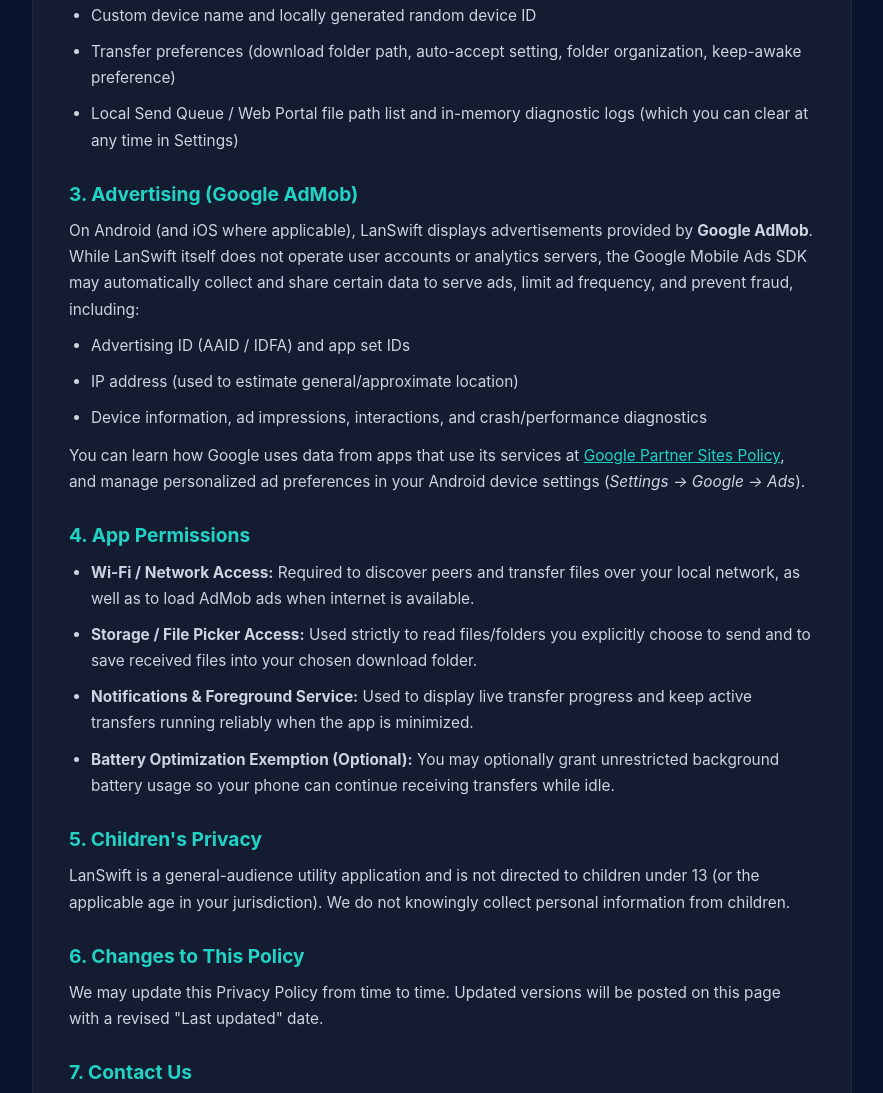
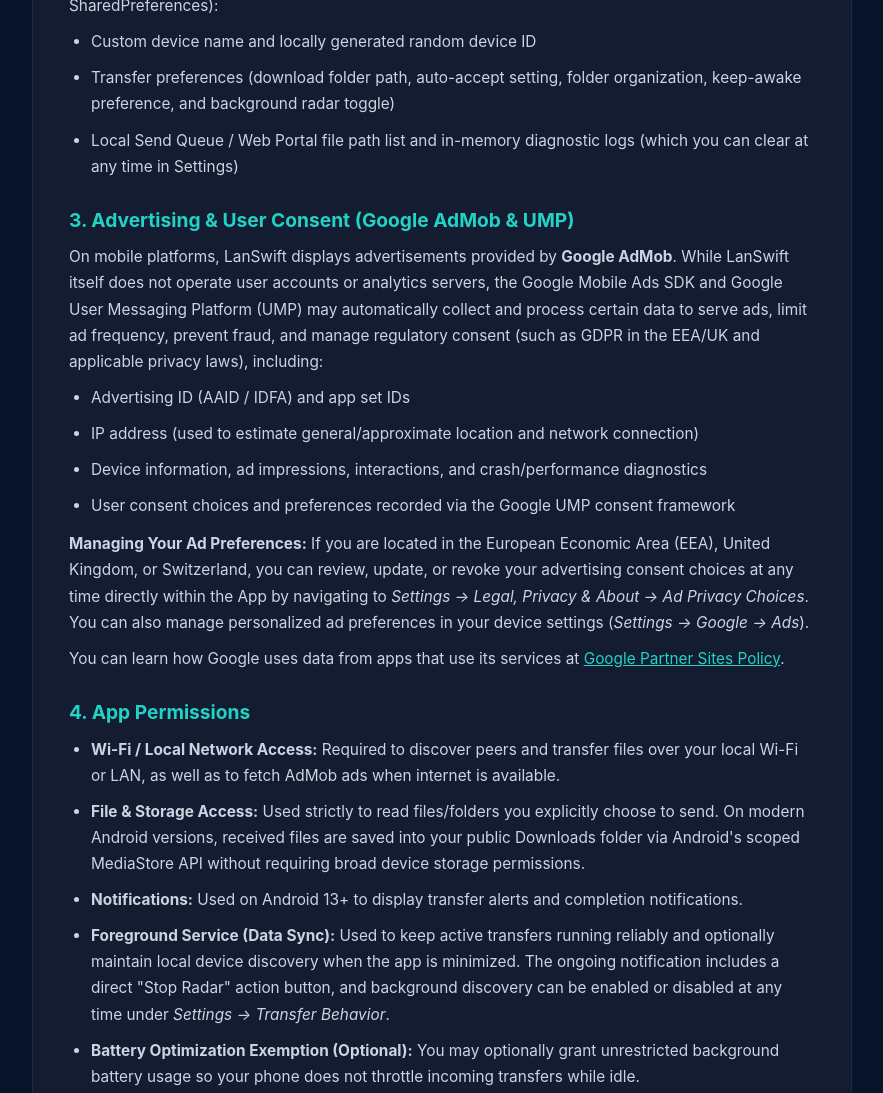
Before and after one commit to DwiYI/lanswift-website, a plain HTML site: page privacy.html in a window 1280 px wide. Shown: the part 732-1825 px from the top of the page, without its empty margins (198-1081 px from the left). Drawn offline with Linux system fonts and the light colour scheme.

Commit message:
Update Privacy Policy and Terms for AdMob UMP, Web Portal PIN, and MediaStore

```diff
--- a/privacy.html
+++ b/privacy.html
@@ -36,38 +36,42 @@
     <ul>
       <li><strong>No Cloud Storage:</strong> Files you send or receive are never uploaded to our servers or third-party file servers.</li>
       <li><strong>Local Network Discovery:</strong> To discover nearby devices running LanSwift on the same Wi-Fi network, the App broadcasts and responds to UDP beacons containing your configured device name, platform type, a randomly generated local device ID, and transfer port number.</li>
-      <li><strong>Web Portal Mode:</strong> When you enable the HTTP Web App Server, files in your Send Queue are served locally over your LAN IP address for devices you share the URL/QR code with.</li>
+      <li><strong>Web Portal Mode:</strong> When you enable the HTTP Web App Server, files in your Send Queue are served locally over your LAN IP address protected by a randomly generated 4-digit PIN session code for authorized devices you share the URL/QR code with.</li>
     </ul>
 
     <h2>2. Data Stored Locally on Your Device</h2>
     <p>The App stores preferences locally on your device using standard platform storage (such as Android SharedPreferences):</p>
     <ul>
       <li>Custom device name and locally generated random device ID</li>
-      <li>Transfer preferences (download folder path, auto-accept setting, folder organization, keep-awake preference)</li>
+      <li>Transfer preferences (download folder path, auto-accept setting, folder organization, keep-awake preference, and background radar toggle)</li>
       <li>Local Send Queue / Web Portal file path list and in-memory diagnostic logs (which you can clear at any time in Settings)</li>
     </ul>
 
-    <h2>3. Advertising (Google AdMob)</h2>
+    <h2>3. Advertising &amp; User Consent (Google AdMob &amp; UMP)</h2>
     <p>
-      On Android (and iOS where applicable), LanSwift displays advertisements provided by <strong>Google AdMob</strong>. While LanSwift itself does not operate user accounts or analytics servers, the Google Mobile Ads SDK may automatically collect and share certain data to serve ads, limit ad frequency, and prevent fraud, including:
+      On mobile platforms, LanSwift displays advertisements provided by <strong>Google AdMob</strong>. While LanSwift itself does not operate user accounts or analytics servers, the Google Mobile Ads SDK and Google User Messaging Platform (UMP) may automatically collect and process certain data to serve ads, limit ad frequency, prevent fraud, and manage regulatory consent (such as GDPR in the EEA/UK and applicable privacy laws), including:
     </p>
     <ul>
       <li>Advertising ID (AAID / IDFA) and app set IDs</li>
-      <li>IP address (used to estimate general/approximate location)</li>
+      <li>IP address (used to estimate general/approximate location and network connection)</li>
       <li>Device information, ad impressions, interactions, and crash/performance diagnostics</li>
+      <li>User consent choices and preferences recorded via the Google UMP consent framework</li>
     </ul>
     <p>
+      <strong>Managing Your Ad Preferences:</strong> If you are located in the European Economic Area (EEA), United Kingdom, or Switzerland, you can review, update, or revoke your advertising consent choices at any time directly within the App by navigating to <em>Settings &rarr; Legal, Privacy &amp; About &rarr; Ad Privacy Choices</em>. You can also manage personalized ad preferences in your device settings (<em>Settings &rarr; Google &rarr; Ads</em>).
+    </p>
+    <p>
       You can learn how Google uses data from apps that use its services at
-      <a href="https://policies.google.com/technologies/partner-sites" target="_blank" rel="noopener noreferrer">Google Partner Sites Policy</a>,
-      and manage personalized ad preferences in your Android device settings (<em>Settings &rarr; Google &rarr; Ads</em>).
+      <a href="https://policies.google.com/technologies/partner-sites" target="_blank" rel="noopener noreferrer">Google Partner Sites Policy</a>.
     </p>
 
     <h2>4. App Permissions</h2>
     <ul>
-      <li><strong>Wi-Fi / Network Access:</strong> Required to discover peers and transfer files over your local network, as well as to load AdMob ads when internet is available.</li>
-      <li><strong>Storage / File Picker Access:</strong> Used strictly to read files/folders you explicitly choose to send and to save received files into your chosen download folder.</li>
-      <li><strong>Notifications &amp; Foreground Service:</strong> Used to display live transfer progress and keep active transfers running reliably when the app is minimized.</li>
-      <li><strong>Battery Optimization Exemption (Optional):</strong> You may optionally grant unrestricted background battery usage so your phone can continue receiving transfers while idle.</li>
+      <li><strong>Wi-Fi / Local Network Access:</strong> Required to discover peers and transfer files over your local Wi-Fi or LAN, as well as to fetch AdMob ads when internet is available.</li>
+      <li><strong>File &amp; Storage Access:</strong> Used strictly to read files/folders you explicitly choose to send. On modern Android versions, received files are saved into your public Downloads folder via Android's scoped MediaStore API without requiring broad device storage permissions.</li>
+      <li><strong>Notifications:</strong> Used on Android 13+ to display transfer alerts and completion notifications.</li>
+      <li><strong>Foreground Service (Data Sync):</strong> Used to keep active transfers running reliably and optionally maintain local device discovery when the app is minimized. The ongoing notification includes a direct "Stop Radar" action button, and background discovery can be enabled or disabled at any time under <em>Settings &rarr; Transfer Behavior</em>.</li>
+      <li><strong>Battery Optimization Exemption (Optional):</strong> You may optionally grant unrestricted background battery usage so your phone does not throttle incoming transfers while idle.</li>
     </ul>
 
     <h2>5. Children's Privacy</h2>
```
Also changed, not shown: terms.html (+3 -3 lines).
